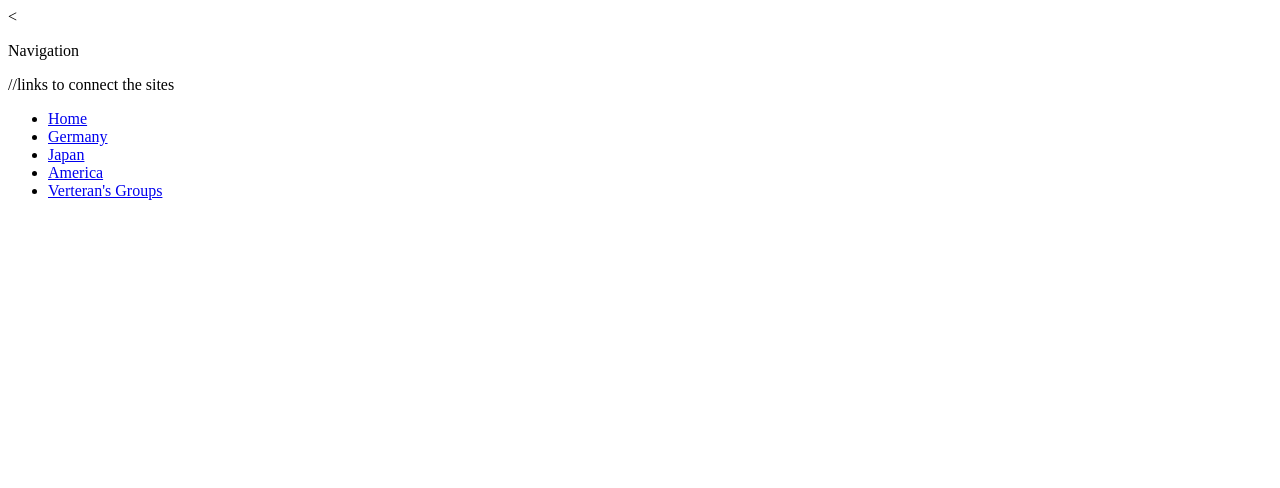
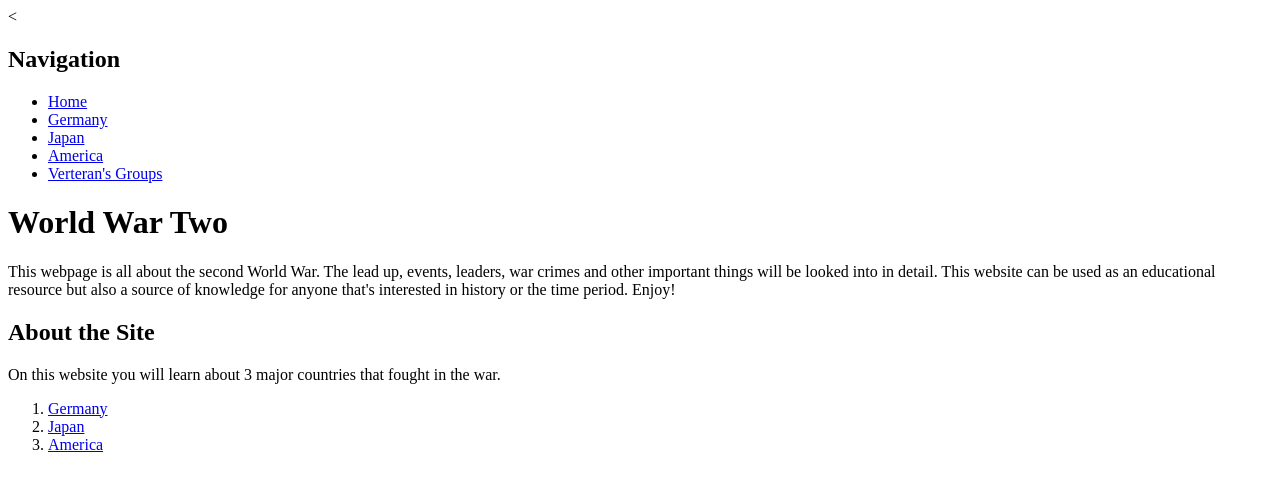
Before and after one commit to RyanMoore2022/website, a plain HTML site: page index.html in a window 1280 px wide. Drawn offline with Linux system fonts and the light colour scheme.

Commit message:
worked on index page more

```diff
--- a/index.html
+++ b/index.html
@@ -11,8 +11,8 @@
   </head>
 
   <body>
-    <p>Navigation</p>
-//links to connect the sites
+<header>
+<h2>Navigation</h2>
     <nav>
       <ul>
         <li><a href="#"> Home</a></li>
@@ -22,6 +22,30 @@
         <li><a href="#"> Verteran's Groups</a></li>
       </ul>
     </nav>
+  </header>
+<main>
+  <h1>World War Two</h1>
+    <p>    This webpage is all about the second World War. The lead up, events, leaders, war crimes and other important things will be looked into in detail. This website can be used as an educational resource but also a source of knowledge for anyone that's interested in history or the time period. Enjoy!</p>
+</main>
+
+<aside class="">
+  <h2>About the Site</h2>
+    <p>On this website you will learn about 3 major countries that fought in the war.</p>
+    <nav>
+      <ol>
+        <li><a href="#"> Germany</a></li>
+        <li><a href="#"> Japan</a></li>
+        <li><a href="#"> America</a></li>
+      </ol>
+    </nav>
+</aside>
+<footer>
+
+
+
+</footer>
+
+
 
   </body>
 
```
